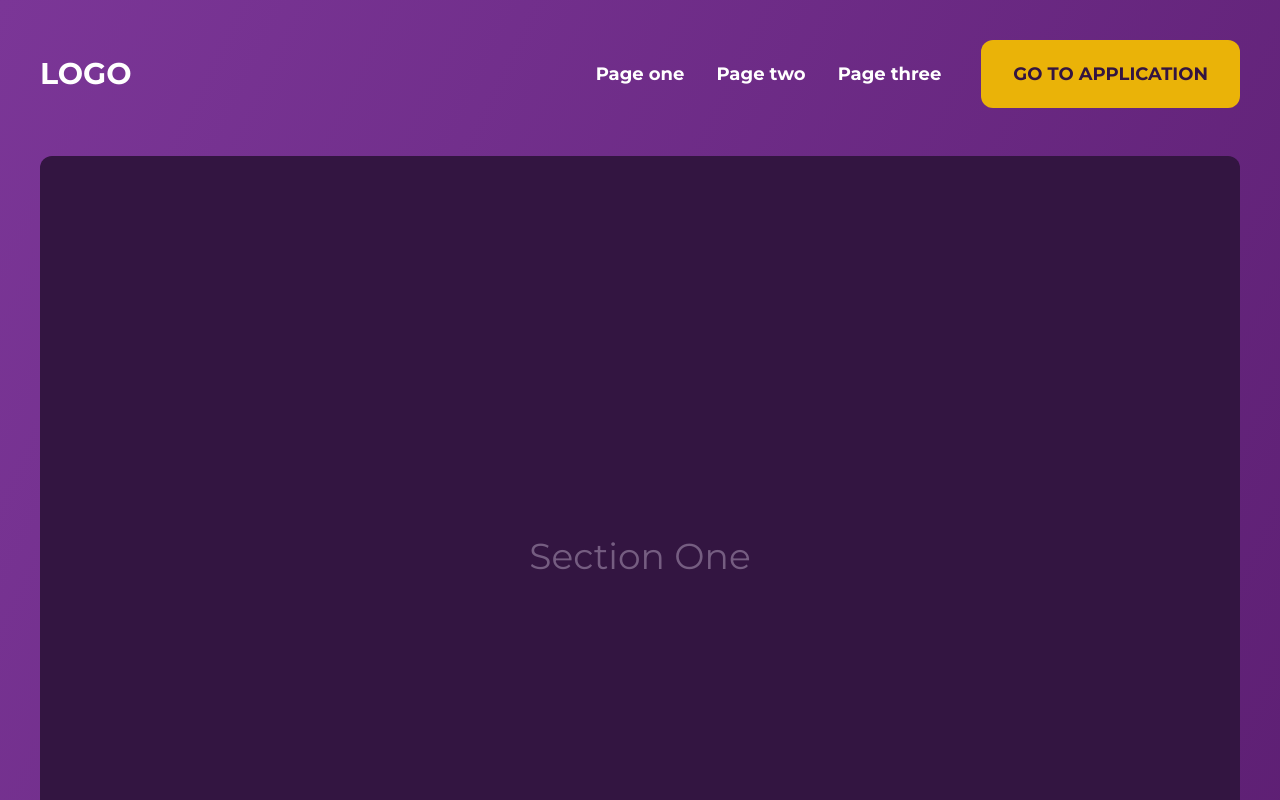
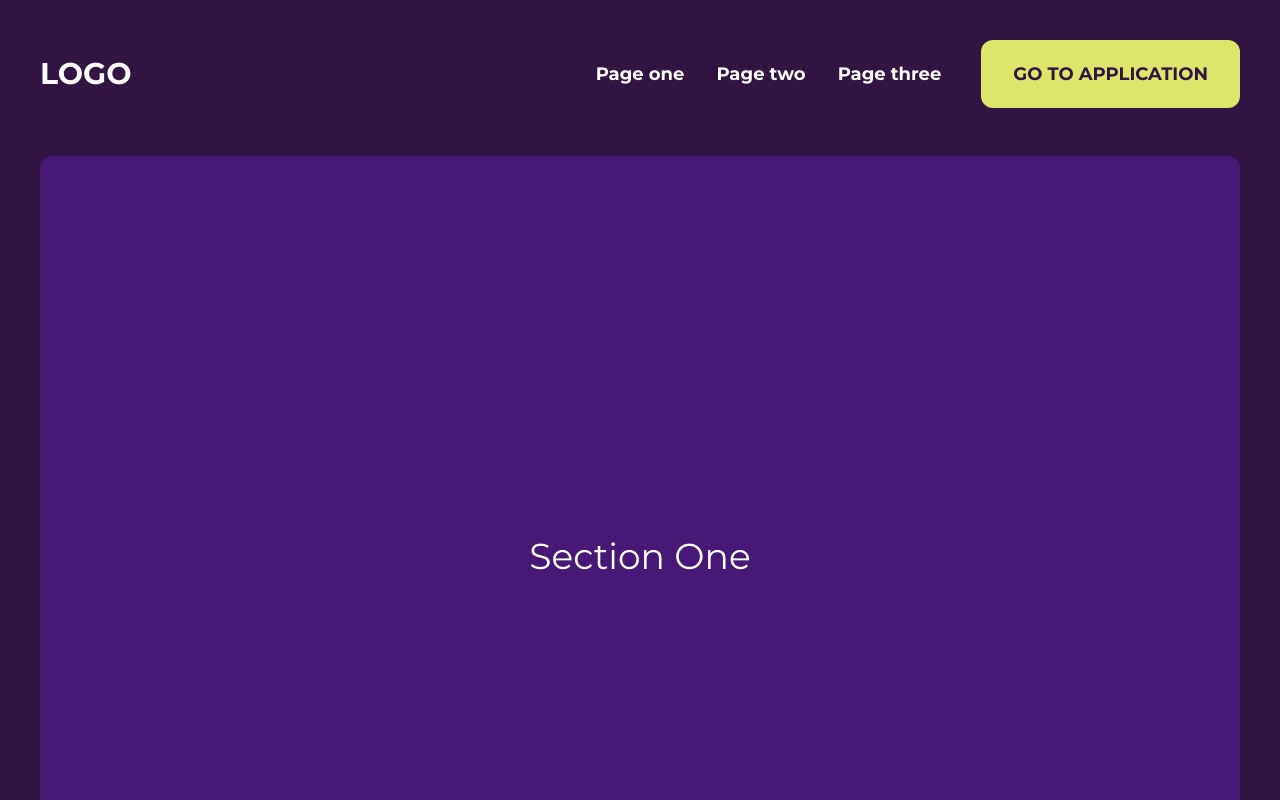
Before and after one commit to pbl-js/PassIt, a Next.js app: page / in a window 1280 px wide. Shown: the top 800 px of the page. Built offline with nearby package versions, Linux system fonts and the light colour scheme.

Commit message:
feat: Change color scheme

```diff
--- a/app/(landing)/layout.tsx
+++ b/app/(landing)/layout.tsx
@@ -8,7 +8,7 @@ export default async function RootLayout({
   children: React.ReactNode;
 }) {
   return (
-    <div className="p-10 bg-gradient-to-br from-gradient-purple-light to-gradient-purple-dark">
+    <div className="p-10 bg-purple-800">
       <div className="flex flex-row gap-10 items-center mb-12">
         <Link
           href={routes.home}
@@ -22,7 +22,7 @@ export default async function RootLayout({
           <Link href={routes.pageThree}>Page three</Link>
         </div>
         <Link
-          className="py-5 px-8 bg-yellow-500 rounded-xl text-purple-700 text-lg font-bold"
+          className="py-5 px-8 bg-yellow-400 rounded-xl text-purple-800 text-lg font-bold"
           href="/learn"
         >
           GO TO APPLICATION
--- a/app/(landing)/page-one/page.tsx
+++ b/app/(landing)/page-one/page.tsx
@@ -1,9 +1,9 @@
+import { MockSection } from '../../../components/MockSection/MockSection';
+
 export default function PageOne() {
   return (
     <div className="flex flex-col gap-8">
-      <div className="flex items-center justify-center w-full h-[800px] rounded-xl bg-purple-700 text-purple-300 text-4xl">
-        Page One
-      </div>
+      <MockSection title="Page One" />
     </div>
   );
 }
--- a/app/(landing)/page-three/page.tsx
+++ b/app/(landing)/page-three/page.tsx
@@ -1,9 +1,9 @@
+import { MockSection } from '../../../components/MockSection/MockSection';
+
 export default function PageThree() {
   return (
     <div className="flex flex-col gap-8">
-      <div className="flex items-center justify-center w-full h-[800px] rounded-xl bg-purple-700 text-purple-300 text-4xl">
-        Page Three
-      </div>
+      <MockSection title="Page Three" />
     </div>
   );
 }
--- a/app/(landing)/page-two/page.tsx
+++ b/app/(landing)/page-two/page.tsx
@@ -1,9 +1,9 @@
+import { MockSection } from '../../../components/MockSection/MockSection';
+
 export default function PageTwo() {
   return (
     <div className="flex flex-col gap-8">
-      <div className="flex items-center justify-center w-full h-[800px] rounded-xl bg-purple-700 text-purple-300 text-4xl">
-        Page Two
-      </div>
+      <MockSection title="Page Two" />
     </div>
   );
 }
--- a/app/(landing)/page.tsx
+++ b/app/(landing)/page.tsx
@@ -1,4 +1,5 @@
 import Link from 'next/link';
+import { MockSection } from '../../components/MockSection/MockSection';
 
 const sections = ['Section One', 'Section Two', 'Section Three'];
 
@@ -6,12 +7,7 @@ export default function Page() {
   return (
     <div className="flex flex-col gap-8">
       {sections.map((name) => (
-        <div
-          key={name}
-          className="flex items-center justify-center w-full h-[800px] rounded-xl bg-purple-700 text-purple-300 text-4xl"
-        >
-          {name}
-        </div>
+        <MockSection key={name} title={name} />
       ))}
     </div>
   );
--- a/app/learn/ClientLayout.tsx
+++ b/app/learn/ClientLayout.tsx
@@ -29,7 +29,7 @@ function InnerLearnClientLayout({ children }: ClientLayoutProps) {
       <div
         className={clsx(
           'z-0 fixed top-0 left-0 bottom-0 right-0',
-          'bg-gradient-to-br from-gradient-purple-light to-gradient-purple-dark'
+          'bg-purple-600'
         )}
       />
     </div>
--- /dev/null
+++ b/components/MockSection/MockSection.tsx
@@ -0,0 +1,9 @@
+import React from 'react';
+
+export const MockSection = ({ title }: { title: string }) => {
+  return (
+    <div className="flex items-center justify-center w-full h-[800px] rounded-xl bg-purple-600 text-white text-4xl">
+      {title}
+    </div>
+  );
+};
--- a/components/navigation/Navigation.tsx
+++ b/components/navigation/Navigation.tsx
@@ -1,38 +1,38 @@
-import React from "react";
-import TopicsIcon from "public/icons/topics.svg";
-import StarIcon from "public/icons/star.svg";
-import CollectionIcon from "public/icons/collection.svg";
-import SettingsIcon from "public/icons/settings.svg";
-import clsx from "clsx";
-import { routes } from "../../consts/routes";
-import Link from "next/link";
+import React from 'react';
+import TopicsIcon from 'public/icons/topics.svg';
+import StarIcon from 'public/icons/star.svg';
+import CollectionIcon from 'public/icons/collection.svg';
+import SettingsIcon from 'public/icons/settings.svg';
+import clsx from 'clsx';
+import { routes } from '../../consts/routes';
+import Link from 'next/link';
 
-export const navigationWidth = "144px";
+export const navigationWidth = '144px';
 
 const iconSize = {
-  width: "50px",
-  height: "50px",
+  width: '50px',
+  height: '50px',
 };
 
 const navItems = [
   {
     icon: TopicsIcon,
-    title: "Topics",
+    title: 'Topics',
     href: routes.topics,
   },
   {
     icon: StarIcon,
-    title: "Admin",
+    title: 'Admin',
     href: routes.dojo,
   },
   {
     icon: CollectionIcon,
-    title: "Collection",
+    title: 'Collection',
     href: routes.collection,
   },
   {
     icon: SettingsIcon,
-    title: "Profile",
+    title: 'Profile',
     href: routes.profile,
   },
 ] as const;
@@ -42,14 +42,14 @@ export const Navigation = () => {
     <nav
       style={{ width: navigationWidth }}
       className={clsx(
-        "fixed top-0 left-0 bottom-0 py-7",
-        "flex flex-col items-center",
-        "bg-purple-700 fill-purple-300 text-purple-300",
-        "text-sm font-medium"
+        'fixed top-0 left-0 bottom-0 py-7',
+        'flex flex-col items-center',
+        'bg-purple-800 fill-purple-300 text-purple-300',
+        'text-sm font-medium'
       )}
     >
       <h1 className="mb-32">Logo</h1>
-      <ul className={clsx("flex flex-col gap-5")}>
+      <ul className={clsx('flex flex-col gap-5')}>
         {navItems.map(({ icon: Icon, title, href }) => (
           <li key={title} className="flex flex-col items-center gap-2">
             <Link href={href} className="fill-purple-300">
--- a/tailwind.config.js
+++ b/tailwind.config.js
@@ -12,14 +12,18 @@ module.exports = {
         "gradient-purple-dark": "#4F1462",
         theme: {
           800: "#221447", // Primary bgc
-          700: "#342068", // Secondary bgc
+          600: "#342068", // Secondary bgc
           500: "#5925E1", // Main color
           150: "#A59CD9", // Light text
         },
         purple: {
           300: "rgb(117, 93, 129)",
-          700: "rgb(51, 21, 65)",
+          800: "#321443", // BGC-primary
+          600: "#471875", // BGC-secondary
         },
+        yellow: {
+          400: "#DBE66A" // Main accent
+        }
       },
     },
   },
```
